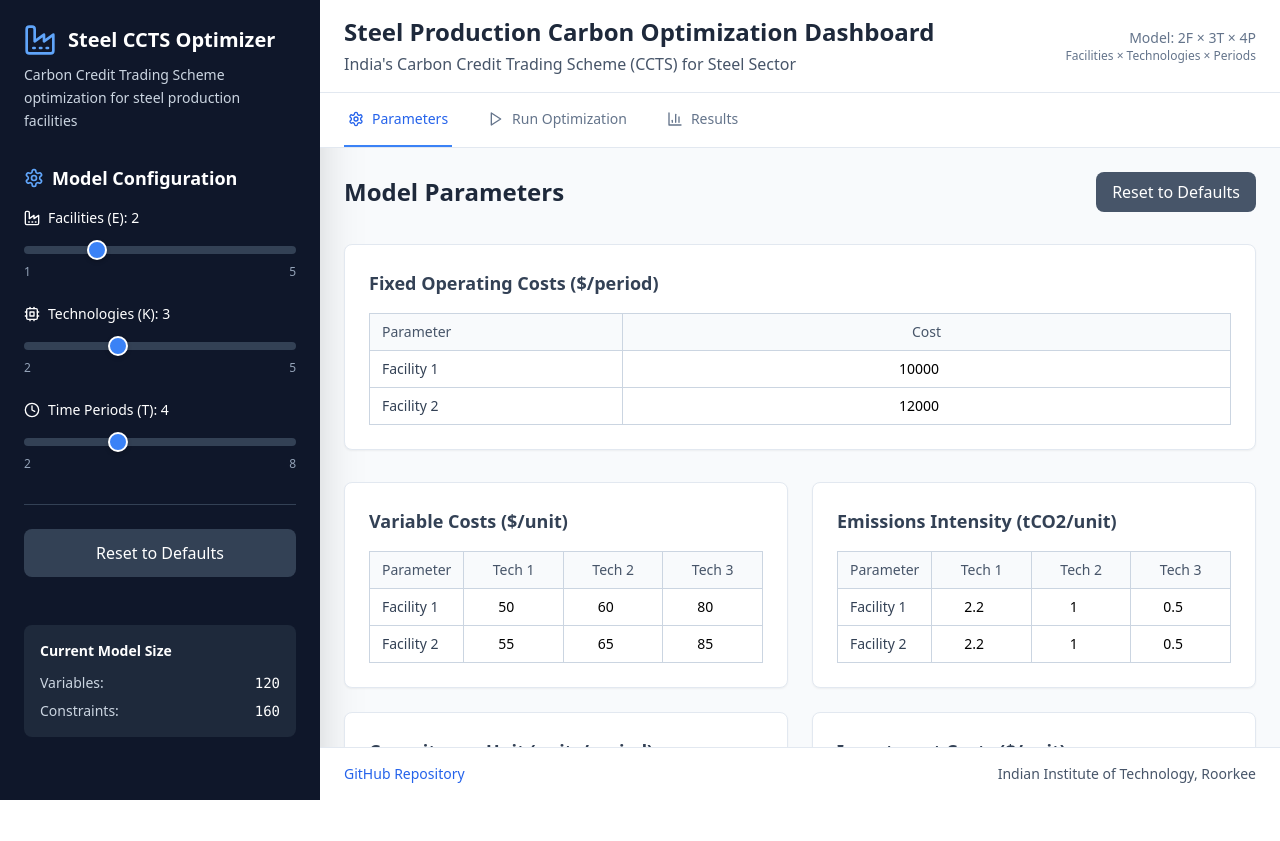
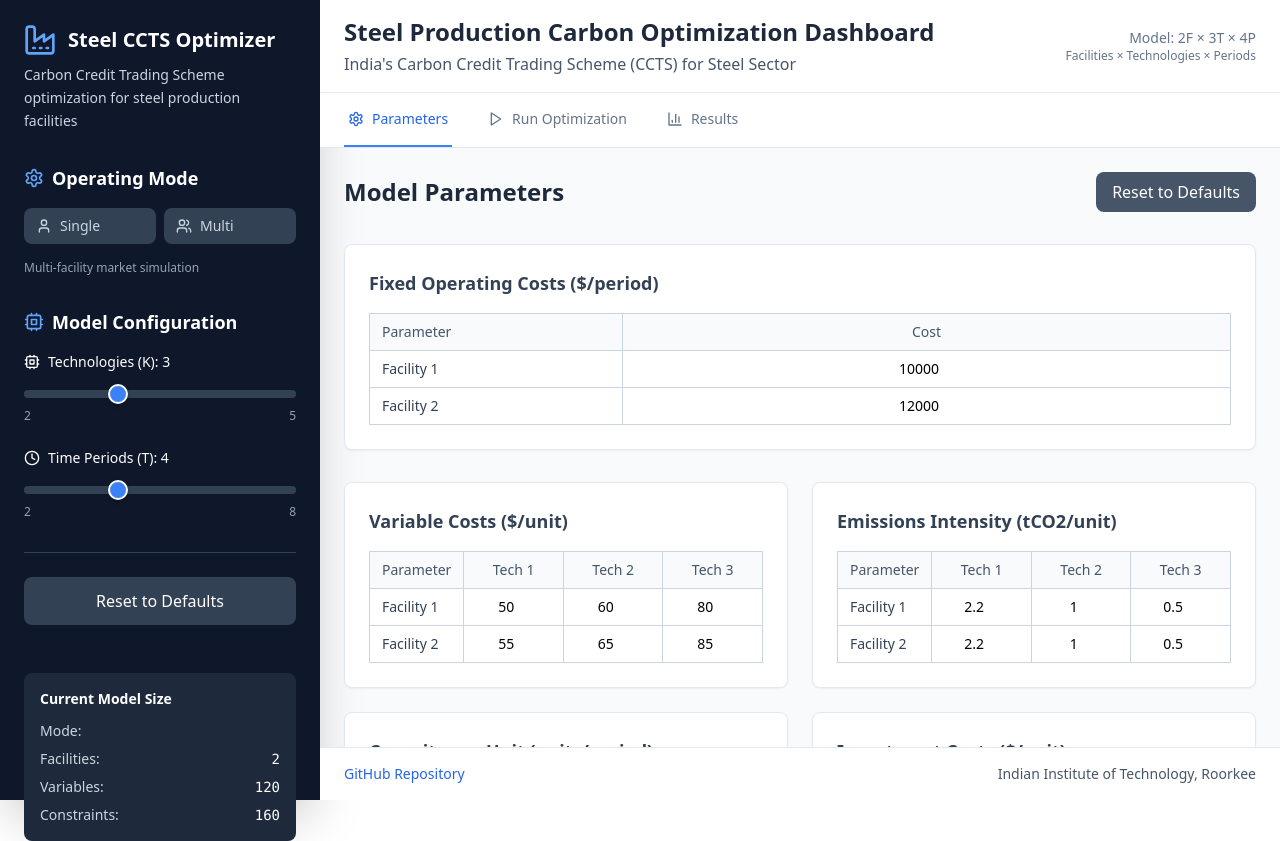
Before and after one commit to aditixde/carbon-market-production-planning-demo, a React (Vite) app: page / in a window 1280 px wide. Before the commit the page ends 800 px from the top, so only its background shows below. Built offline with nearby package versions, Linux system fonts and the light colour scheme.

Commit message:
Update Sidebar.tsx

```diff
--- a/src/components/Sidebar.tsx
+++ b/src/components/Sidebar.tsx
@@ -1,5 +1,5 @@
 import React from 'react';
-import { Settings, Factory, Cpu, Clock } from 'lucide-react';
+import { Settings, Factory, Cpu, Clock, User, Users } from 'lucide-react';
 import { AppState } from '../types';
 
 interface SidebarProps {
@@ -9,6 +9,15 @@ interface SidebarProps {
 }
 
 export const Sidebar: React.FC<SidebarProps> = ({ appState, onStateChange, onReset }) => {
+  const handleModeChange = (mode: 'single' | 'multi') => {
+    const newState = {
+      ...appState,
+      mode,
+      E: mode === 'single' ? 1 : Math.max(2, appState.E)
+    };
+    onStateChange(newState);
+  };
+
   return (
     <div className="w-80 bg-slate-900 text-white p-6 shadow-2xl">
       <div className="mb-8">
@@ -25,10 +34,49 @@ export const Sidebar: React.FC<SidebarProps> = ({ appState, onStateChange, onRes
         <div>
           <div className="flex items-center gap-2 mb-4">
             <Settings className="w-5 h-5 text-blue-400" />
+            <h2 className="text-lg font-semibold">Operating Mode</h2>
+          </div>
+
+          <div className="grid grid-cols-2 gap-2 mb-4">
+            <button
+              onClick={() => handleModeChange('single')}
+              className={`flex items-center gap-2 px-3 py-2 rounded-lg text-sm font-medium transition-colors ${
+                appState.mode === 'single'
+                  ? 'bg-blue-600 text-white'
+                  : 'bg-slate-700 text-slate-300 hover:bg-slate-600'
+              }`}
+            >
+              <User className="w-4 h-4" />
+              Single
+            </button>
+            <button
+              onClick={() => handleModeChange('multi')}
+              className={`flex items-center gap-2 px-3 py-2 rounded-lg text-sm font-medium transition-colors ${
+                appState.mode === 'multi'
+                  ? 'bg-blue-600 text-white'
+                  : 'bg-slate-700 text-slate-300 hover:bg-slate-600'
+              }`}
+            >
+              <Users className="w-4 h-4" />
+              Multi
+            </button>
+          </div>
+
+          <p className="text-xs text-slate-400">
+            {appState.mode === 'single'
+              ? 'Single facility manager view'
+              : 'Multi-facility market simulation'}
+          </p>
+        </div>
+
+        <div>
+          <div className="flex items-center gap-2 mb-4">
+            <Cpu className="w-5 h-5 text-blue-400" />
             <h2 className="text-lg font-semibold">Model Configuration</h2>
           </div>
 
           <div className="space-y-6">
+            {appState.mode === 'multi' && (
               <div>
                 <label className="flex items-center gap-2 text-sm font-medium mb-2">
                   <Factory className="w-4 h-4" />
@@ -36,17 +84,35 @@ export const Sidebar: React.FC<SidebarProps> = ({ appState, onStateChange, onRes
                 </label>
                 <input
                   type="range"
-                min="1"
-                max="5"
+                  min="2"
+                  max="800"
                   value={appState.E}
                   onChange={(e) => onStateChange({ ...appState, E: parseInt(e.target.value) })}
                   className="w-full h-2 bg-slate-700 rounded-lg appearance-none cursor-pointer slider"
                 />
                 <div className="flex justify-between text-xs text-slate-400 mt-1">
-                <span>1</span>
-                <span>5</span>
+                  <span>2</span>
+                  <span>800</span>
                 </div>
+                {appState.E > 100 && (
+                  <p className="text-xs text-yellow-400 mt-1">
+                    ⚠️ Large models may take longer to solve
+                  </p>
+                )}
               </div>
+            )}
+
+            {appState.mode === 'single' && (
+              <div className="bg-slate-800 p-3 rounded-lg">
+                <div className="flex items-center gap-2 text-sm">
+                  <Factory className="w-4 h-4 text-blue-400" />
+                  <span>Single Facility Mode</span>
+                </div>
+                <p className="text-xs text-slate-400 mt-1">
+                  Optimizing for one steel production facility
+                </p>
+              </div>
+            )}
 
             <div>
               <label className="flex items-center gap-2 text-sm font-medium mb-2">
@@ -85,6 +151,30 @@ export const Sidebar: React.FC<SidebarProps> = ({ appState, onStateChange, onRes
                 <span>8</span>
               </div>
             </div>
+
+            {appState.mode === 'multi' && (
+              <div>
+                <label className="flex items-center gap-2 text-sm font-medium mb-2">
+                  <Settings className="w-4 h-4" />
+                  Random Seed: {appState.randomSeed}
+                </label>
+                <input
+                  type="range"
+                  min="1"
+                  max="1000"
+                  value={appState.randomSeed}
+                  onChange={(e) => onStateChange({ ...appState, randomSeed: parseInt(e.target.value) })}
+                  className="w-full h-2 bg-slate-700 rounded-lg appearance-none cursor-pointer slider"
+                />
+                <div className="flex justify-between text-xs text-slate-400 mt-1">
+                  <span>1</span>
+                  <span>1000</span>
+                </div>
+                <p className="text-xs text-slate-400 mt-1">
+                  For reproducible random firm attributes
+                </p>
+              </div>
+            )}
           </div>
         </div>
 
@@ -102,6 +192,14 @@ export const Sidebar: React.FC<SidebarProps> = ({ appState, onStateChange, onRes
             <h3 className="text-sm font-semibold mb-3">Current Model Size</h3>
             <div className="space-y-2 text-sm">
               <div className="flex justify-between">
+                <span className="text-slate-300">Mode:</span>
+                <span className="font-mono capitalize">{appState.mode}</span>
+              </div>
+              <div className="flex justify-between">
+                <span className="text-slate-300">Facilities:</span>
+                <span className="font-mono">{appState.E}</span>
+              </div>
+              <div className="flex justify-between">
                 <span className="text-slate-300">Variables:</span>
                 <span className="font-mono">{(appState.E * appState.K * appState.T * 3 + appState.E * appState.T * 6).toLocaleString()}</span>
               </div>
```
Lines whose indentation alone changed are shown as unchanged.
